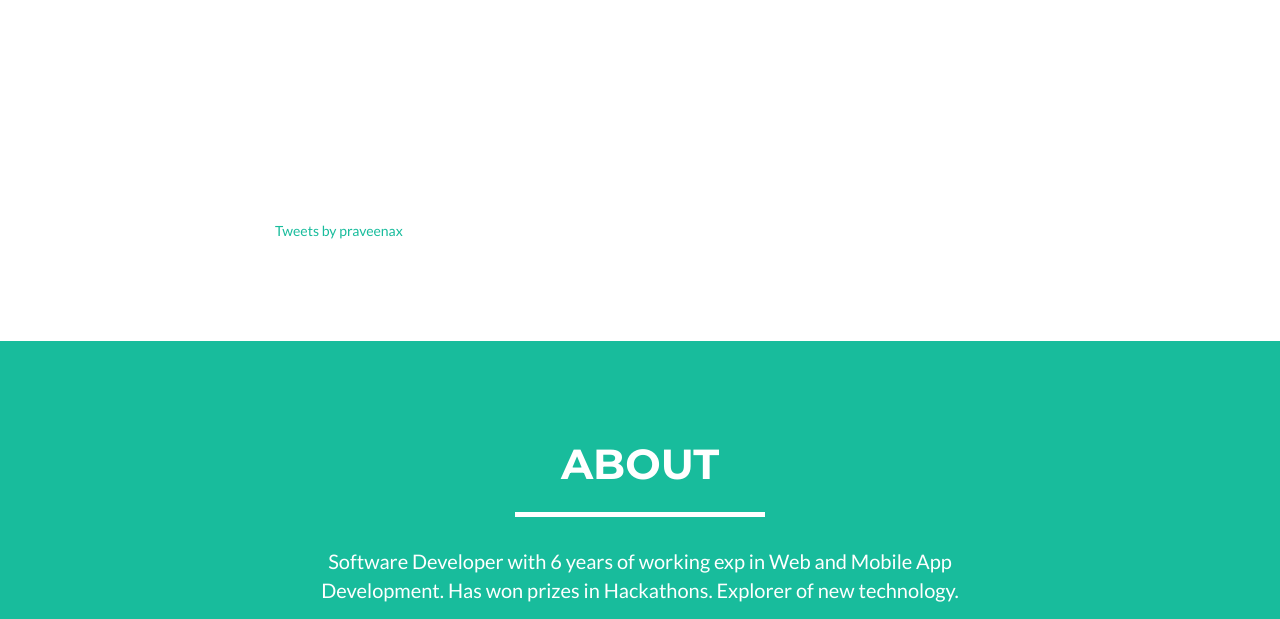
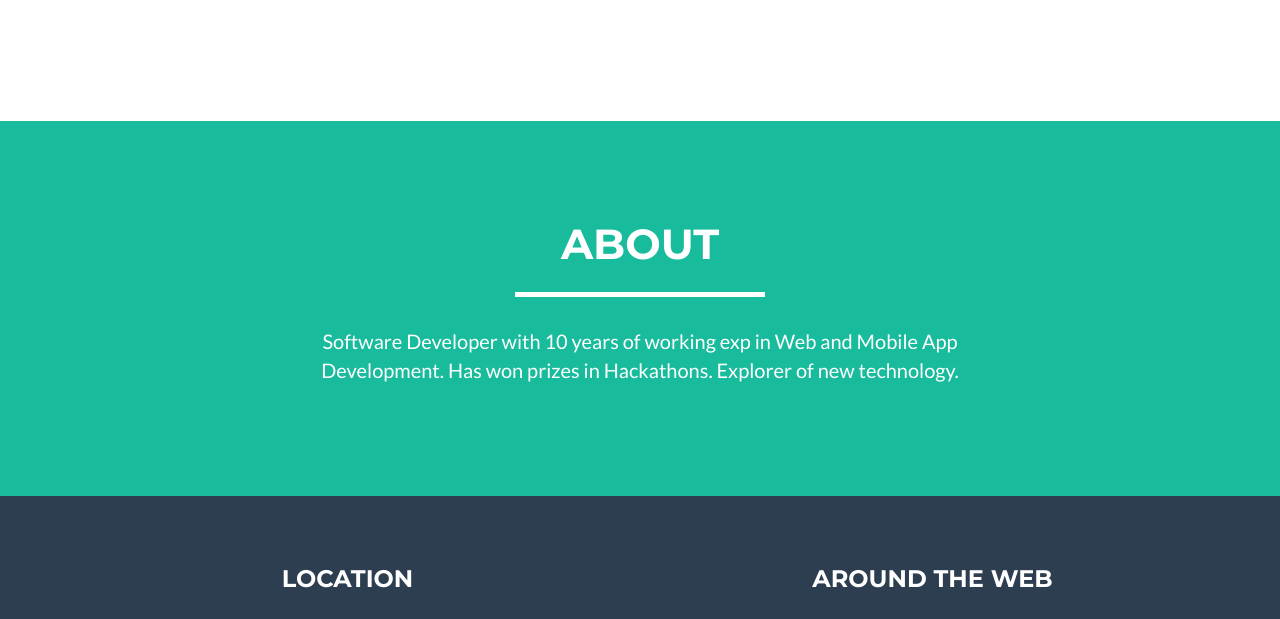
Before and after one commit to praveenax/praveenax.github.io, a website: page index.html in a window 1280 px wide. Shown: the part 940-1559 px from the top of the page. Drawn offline with nearby package versions, Linux system fonts and the light colour scheme; no server answers.

Commit message:
Update index.html

```diff
--- a/index.html
+++ b/index.html
@@ -147,14 +147,14 @@
     </section>
 
     <!-- Portfolio Grid Section -->
-    <section id="twitter_timeline" class="container">
+<!--     <section id="twitter_timeline" class="container">
         <div class=" col-md-8 col-md-offset-2">
               <a class="twitter-timeline" href="https://twitter.com/praveenax">Tweets by praveenax</a> <script async src="//platform.twitter.com/widgets.js" charset="utf-8"></script>
 
         </div>
 
 
-    </section>
+    </section> -->
 
     <!-- About Section -->
     <section class="success" id="about">
@@ -167,7 +167,7 @@
             </div>
             <div class="row">
                 <div class="col-lg-8 col-lg-offset-2" style="text-align:center;">
-                    <p>Software Developer with 6 years of working exp in Web and Mobile App Development. Has won prizes in Hackathons. Explorer of new technology.</p>
+                    <p>Software Developer with 10 years of working exp in Web and Mobile App Development. Has won prizes in Hackathons. Explorer of new technology.</p>
                 </div>
                 <div class="col-lg-4">
                     <!--                    <p>Whether you're a student looking to showcase your work, a professional looking to attract clients, or a graphic artist looking to share your projects, this template is the perfect starting point!</p>-->
```
